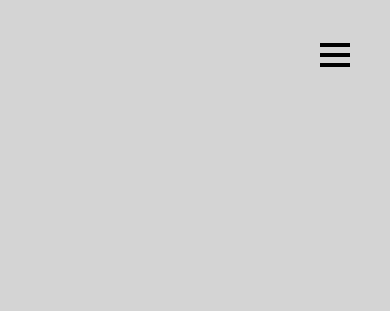
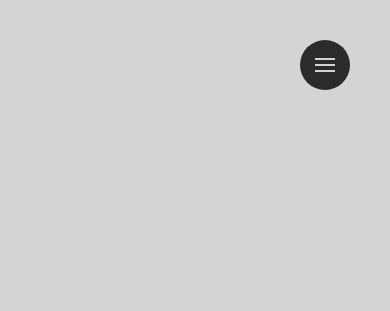
Before and after one commit to FlorFleitas/my-portfolio, a plain HTML site: page index.html in a window 390 px wide. Shown: the top 311 px of the page. Drawn offline with Linux system fonts and the light colour scheme.

Commit message:
side menu button styling

```diff
--- a/styles.css
+++ b/styles.css
@@ -111,10 +111,11 @@ nav ul li:last-child a {
   cursor: pointer;
   display: flex;
   flex-direction: column;
-  justify-content: space-around;
-  width: 30px;
-  height: 30px;
-  background: transparent;
+  justify-content: center;
+  width: 50px;
+  height: 50px;
+  background: #2b2b2b; /* Fondo de color oscuro */
+  border-radius: 50%; /* Esto hace el fondo circular */
   position: absolute;
   right: 0;
   margin: 40px;
@@ -123,9 +124,10 @@ nav ul li:last-child a {
 }
 
 .line {
-  height: 4px;
-  width: 100%;
-  background: black;
+  height: 2px;
+  width: 20px; /* Ajustar el ancho para que no ocupe toda la circunferencia */
+  background: #d4d4d4; /* Color de las líneas en contraste con el fondo */
+  margin: 2px auto; /* Centrar las líneas dentro del círculo */
   transition: all 0.3s ease;
 }
 
@@ -135,7 +137,7 @@ nav ul li:last-child a {
     position: fixed;
     width: 100%;
     height: 12%;
-    background: #d4d4d4;
+    background: transparent;
     z-index: 1;
   }
 
@@ -174,7 +176,7 @@ nav ul li:last-child a {
 }
 
 .active .line:nth-child(1) {
-  transform: rotate(45deg) translate(10px, 5px);
+  transform: rotate(45deg) translate(5px, 5px);
 }
 
 .active .line:nth-child(2) {
@@ -182,7 +184,7 @@ nav ul li:last-child a {
 }
 
 .active .line:nth-child(3) {
-  transform: rotate(-45deg) translate(8px, -5px);
+  transform: rotate(-45deg) translate(2px, -5px);
 }
 
 h2 {
```
Also changed, not shown: 2203520_circle_dot_record_round_icon.png (added).
